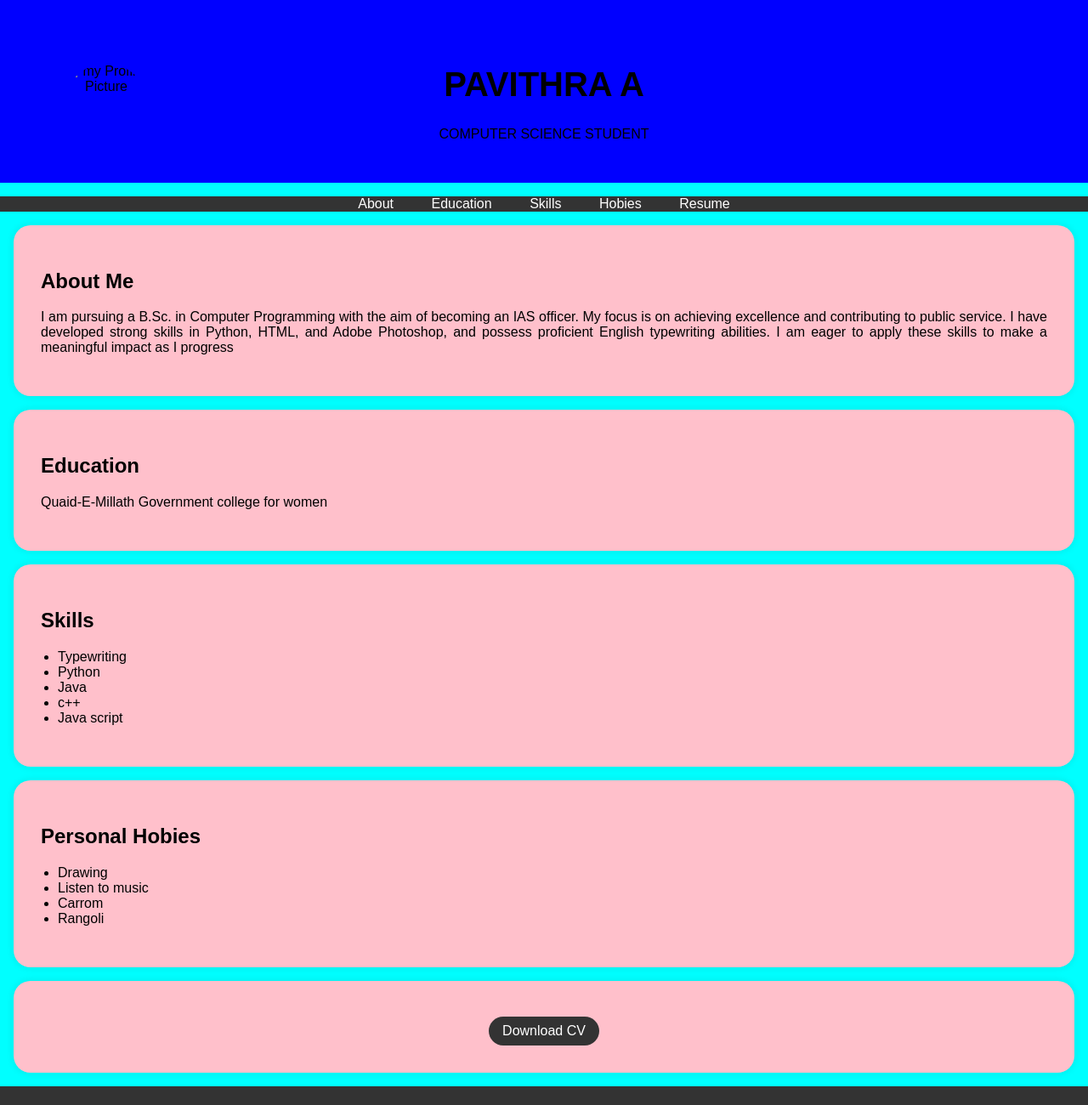
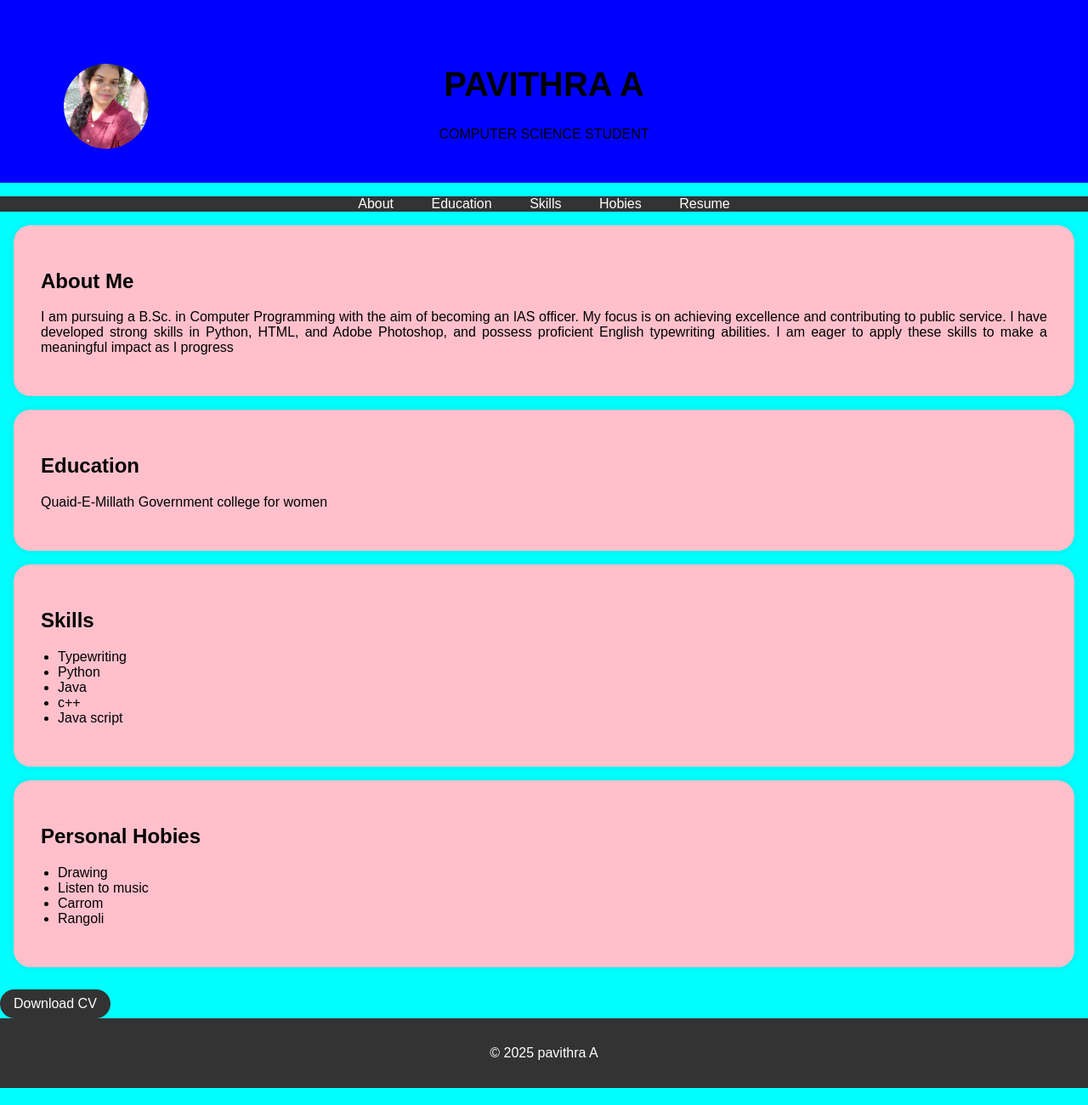
Before and after one commit to jenani-pavi/Digital-Portfolio-, a plain HTML site: page index.html in a window 1280 px wide. Shown: the top 1300 px of the page at 85% size. Drawn offline with Linux system fonts and the light colour scheme.

Commit message:
index.html

```diff
--- a/index.html
+++ b/index.html
@@ -95,7 +95,7 @@
     <header>
         <div class="header-content">
             <!-- Add your profile picture here -->
-            <img src="/storage/emulated/0/Android/media/com.whatsapp/WhatsApp/Media/WhatsApp Images/IMG-20250225-WA0046.jpg" alt="my Profile Picture" class="profile-picture">
+            <img src="photo.jpg" alt="my Profile Picture" class="profile-picture">
             <br>
             <h1>PAVITHRA A
             </h1>
@@ -164,9 +164,8 @@ I am eager to apply these skills to make a meaningful impact as I progress</p>
 
     <section id="resume">
 
-        <div class="section-content">
-            <center>
-                <a href="/storage/emulated/0/Pictures/Canva/Resume_20_03_2025_11_11_44_pm.pdf_20250321_134207_0000.png"target="_blank" class="download-button">Download CV</a>
+        <div >
+<a href="resume.png"target="_blank" class="download-button">Download CV</a>
 
 
 
```
